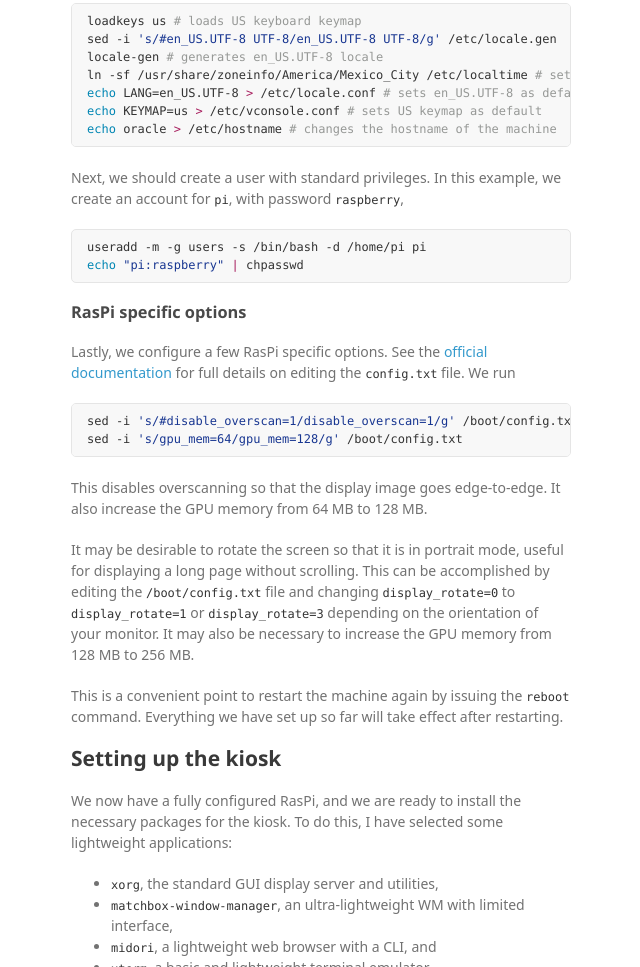
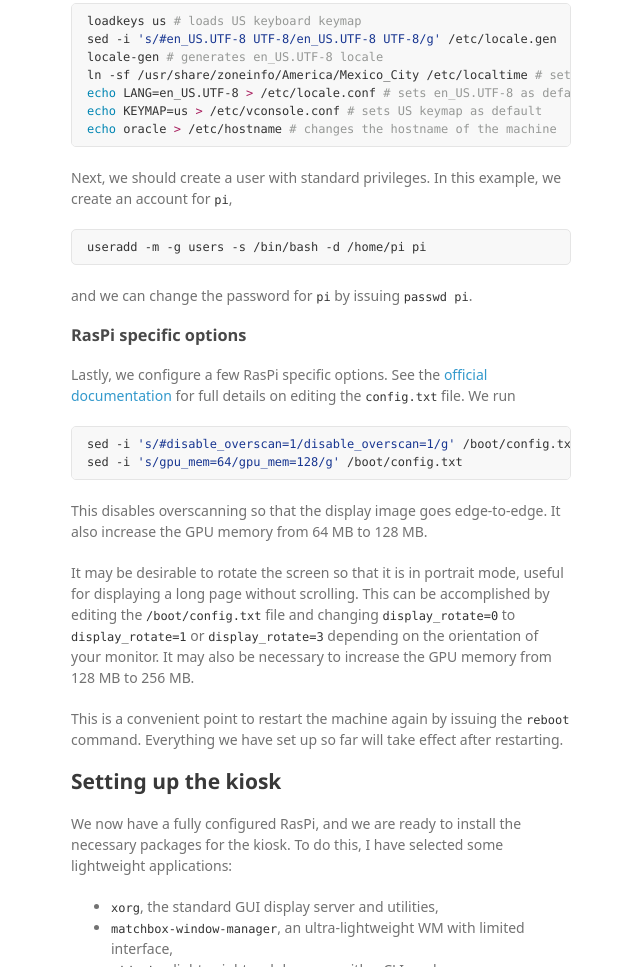
Before and after one commit to roguephysicist/RasPi2-Kiosk, a plain HTML site: page index.html in a window 1280 px wide. Shown: the part 1093-2060 px from the top of the page, without its empty margins (499-1139 px from the left). Drawn offline with Linux system fonts and the light colour scheme; a web font is replaced by a local one.

```diff
--- a/index.html
+++ b/index.html
@@ -89,10 +89,11 @@ ln -sf /usr/share/zoneinfo/America/Mexico_City /etc/localtime <span class="pl-c"
 <span class="pl-c1">echo</span> oracle <span class="pl-k">&gt;</span> /etc/hostname <span class="pl-c"># changes the hostname of the machine</span></pre></div>
 
 <p>Next, we should create a user with standard privileges. In this example, we
-create an account for <code>pi</code>, with password <code>raspberry</code>,</p>
+create an account for <code>pi</code>,</p>
 
-<div class="highlight highlight-source-shell"><pre>useradd -m -g users -s /bin/bash -d /home/pi pi
-<span class="pl-c1">echo</span> <span class="pl-s"><span class="pl-pds">"</span>pi:raspberry<span class="pl-pds">"</span></span> <span class="pl-k">|</span> chpasswd</pre></div>
+<div class="highlight highlight-source-shell"><pre>useradd -m -g users -s /bin/bash -d /home/pi pi</pre></div>
+
+<p>and we can change the password for <code>pi</code> by issuing <code>passwd pi</code>.</p>
 
 <h3>
 <a id="raspi-specific-options" class="anchor" href="#raspi-specific-options" aria-hidden="true"><span aria-hidden="true" class="octicon octicon-link"></span></a>RasPi specific options</h3>
```
Also changed, not shown: params.json (+1 -1 lines).
